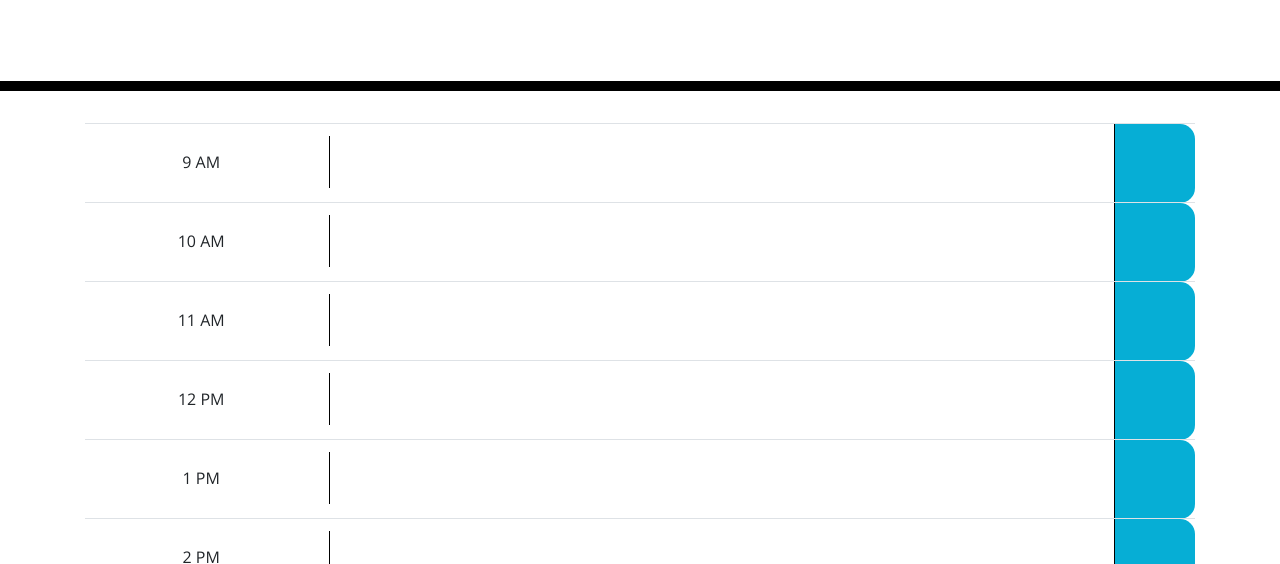
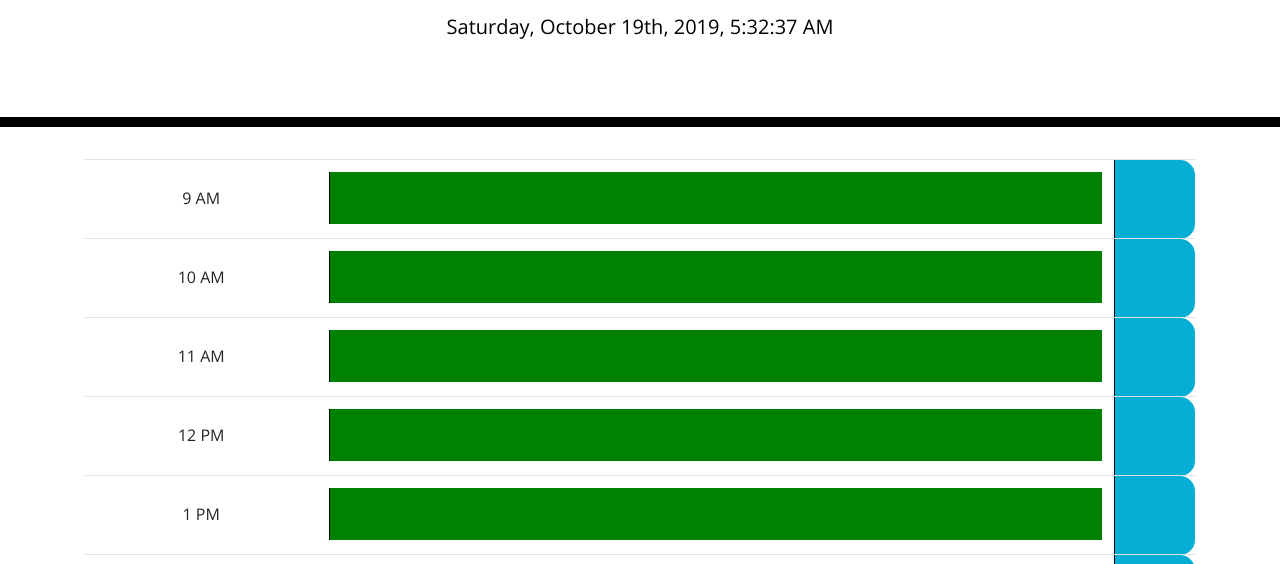
Before and after one commit to atdiep/Day-Planner, a plain HTML site: page index.html in a window 1280 px wide. Shown: the part 181-745 px from the top of the page. Drawn offline with nearby package versions, Linux system fonts and the light colour scheme.

Commit message:
functionality is done

```diff
--- a/assets/style.css
+++ b/assets/style.css
@@ -11,6 +11,7 @@ body {
     color: #000000;
     border-left: 1px solid black;
     padding: 10px;
+    width: 100%;
   }
 
   .jumbotron {
@@ -24,6 +25,7 @@ body {
   #currentDay {
     margin-top: 20px;
   }
+
   .description{
     white-space: pre-wrap;
   }
@@ -73,3 +75,7 @@ body {
     font-size: 20px;
     transition: all .3s ease-in-out;
   }
+
+  .color1 textarea {
+    background-color: grey;
+  }
--- a/index.html
+++ b/index.html
@@ -22,7 +22,7 @@
     <div class="container">
         <table class="table">
             <tbody>
-                <tr>
+                <tr class="color1">
                     <td class="time-block">9 AM</td>
                     <td colspan="3"><textarea id="first"></textarea></td>
                     <td class="saveBtn"></td>
--- a/script.js
+++ b/script.js
@@ -1,28 +1,57 @@
 $(document).ready(function () {
 
-    var now = moment();
+    var now = moment().format("dddd, MMMM Do, YYYY, h:mm:ss A");
     $('#currentDay').append(now);
 
     $(".saveBtn").on("click", function (event) {
-            console.log(event.target.previousElementSibling.firstElementChild.value);
+
         var eventEl = event.target.previousElementSibling.firstElementChild.value;
         event.preventDefault();
 
         var key = event.target.previousElementSibling.firstElementChild.id
-            console.log(event.target.previousElementSibling.firstElementChild.id);
+
         localStorage.setItem(key, eventEl);
+
     });
 
 
     function updateRowStyle() {
-        var currHour = Hours();
-        // Assign each row a time slot.
-        if (currHour = currHour) {
-            document.body.textarea.style.backgroundColor = "white";
-        } else if (currHour ) {
-            document.body.textarea.style.backgroundColor = "grey";
-        } else if (currHour ) {
-            document.body.textarea.style.backgroundColor = "green";
+        var d = new Date();
+        var hours = d.getHours();
+        var index = Math.max(Math.min(hours - 9, 8), 0);
+
+        for (var i = 0; i <= 8; i++) {
+            var color;
+            if (i < index) {
+                color = "grey";
+            } else if (i > index) {
+                color = "green";
+            } else if (i = index) {
+                color = "white"
+            }
+            $("textarea")[i].style.backgroundColor = color;
+        } if (hours > 17) {
+            $("textarea")[index].style.backgroundColor = "grey"
+        } else if (hours < 9) {
+            $("textarea")[index].style.backgroundColor = "green"
         }
     }
+
+    updateRowStyle();
+
+    function loadStorage() {
+
+        var keys = Object.keys(localStorage)
+        for (var i = 0; i < keys.length; i++) {
+            if (keys[i]) {
+                var element = $("#" + keys[i])[0];
+                if (element) {
+                    element.value = localStorage.getItem(keys[i]);
+                }
+            }
+        }
+    }
+
+    loadStorage();
+
 });
```
Lines whose indentation alone changed are shown as unchanged.
